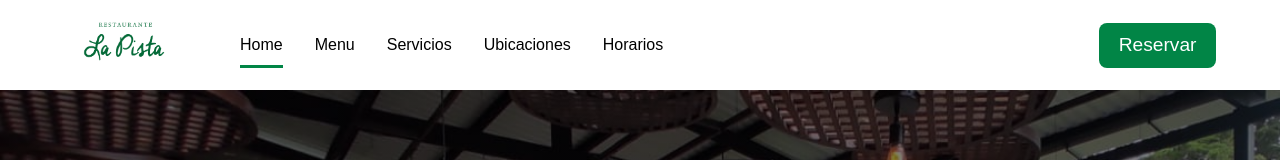
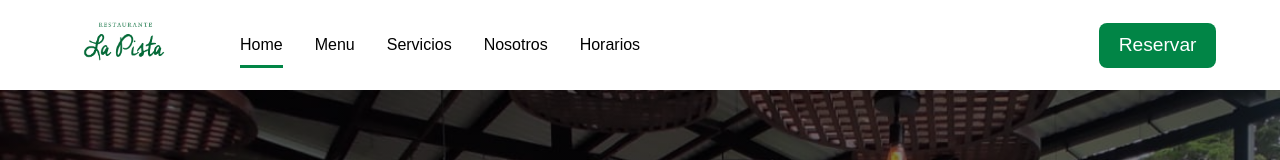
Before and after one commit to GarooInc/LaPista, a React (Vite) app: page / in a window 1280 px wide. Shown: the top 160 px of the page. Built offline with nearby package versions, Linux system fonts and the light colour scheme.

Commit message:
Update NavBar.jsx

```diff
--- a/src/components/NavBar/NavBar.jsx
+++ b/src/components/NavBar/NavBar.jsx
@@ -33,7 +33,7 @@ const Navbar = () => {
                         <Link to="servicios" spy={true} smooth={true} offset={-100} duration={500} onClick={closeMenu}>Servicios</Link>
                     </li>
                     <li className='nav-item'>
-                        <Link to="ubicaciones" spy={true} smooth={true} offset={-100} duration={500} onClick={closeMenu}>Ubicaciones</Link>
+                        <Link to="nosotros" spy={true} smooth={true} offset={-100} duration={500} onClick={closeMenu}>Nosotros</Link>
                     </li>
                     <li className='nav-item'>
                         <Link to="horario" spy={true} smooth={true} offset={-100} duration={500} onClick={closeMenu}>Horarios</Link>
```
